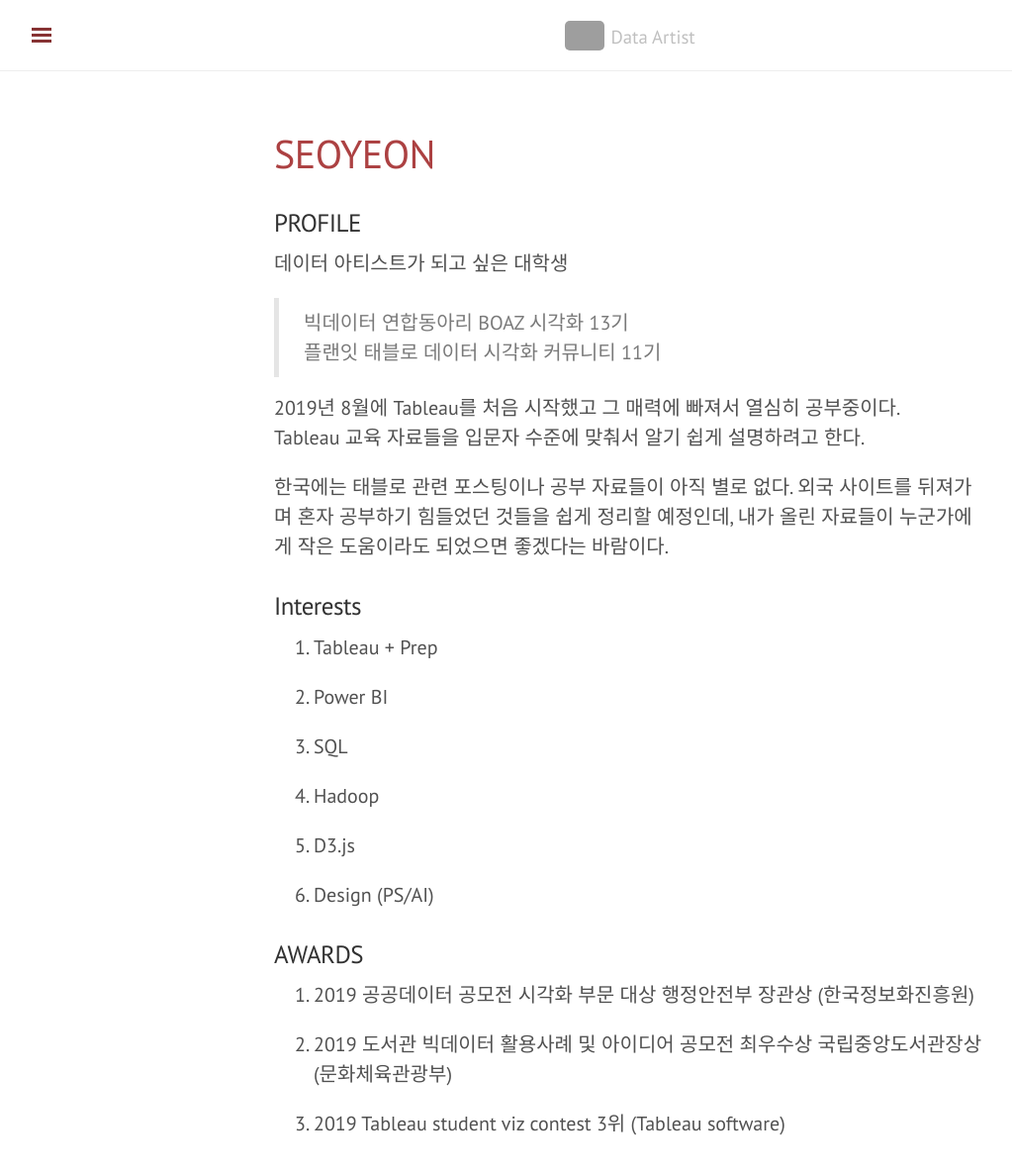
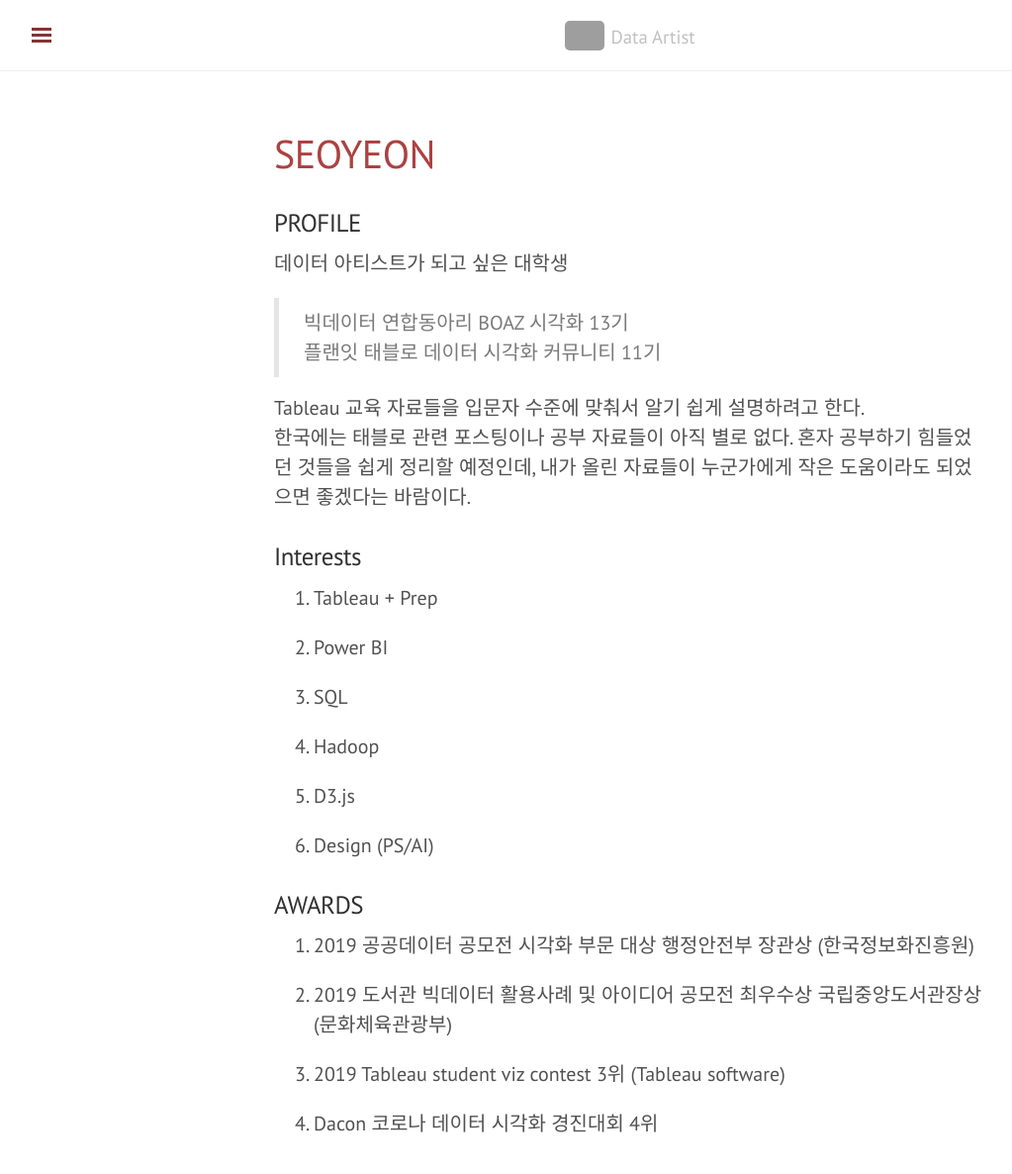
Before and after one commit to shanny924/shanny924.github.io, a Jekyll site: the page built from about.md, in a window 1280 px wide and 1230 px high. Shown: the top 1186 px of the window at 99% size, without its empty margins (3-1026 px from the left). Built offline with Jekyll 4.4.1, drawn with Linux system fonts in a browser that asks for light colours; nearby versions of some CDN libraries; comment, search, counter and statistics services are not loaded; grey boxes are pictures that could not be loaded.

Commit message:
Update about.md

```diff
--- a/about.md
+++ b/about.md
@@ -10,10 +10,9 @@ title: Seoyeon
 >플랜잇 태블로 데이터 시각화 커뮤니티 11기
 
 
-2019년 8월에 Tableau를 처음 시작했고 그 매력에 빠져서 열심히 공부중이다.
+
 Tableau 교육 자료들을 입문자 수준에 맞춰서 알기 쉽게 설명하려고 한다.
-
- 한국에는 태블로 관련 포스팅이나 공부 자료들이 아직 별로 없다. 외국 사이트를 뒤져가며 혼자 공부하기 힘들었던 것들을 쉽게 정리할 예정인데, 내가 올린 자료들이 누군가에게 작은 도움이라도 되었으면 좋겠다는 바람이다.
+ 한국에는 태블로 관련 포스팅이나 공부 자료들이 아직 별로 없다. 혼자 공부하기 힘들었던 것들을 쉽게 정리할 예정인데, 내가 올린 자료들이 누군가에게 작은 도움이라도 되었으면 좋겠다는 바람이다.
 
 
 
@@ -42,3 +41,5 @@ Tableau 교육 자료들을 입문자 수준에 맞춰서 알기 쉽게 설명
 2. 2019 도서관 빅데이터 활용사례 및 아이디어 공모전 최우수상 국립중앙도서관장상 (문화체육관광부)
 
 3. 2019 Tableau student viz contest 3위 (Tableau software)
+
+4. Dacon 코로나 데이터 시각화 경진대회 4위
```
